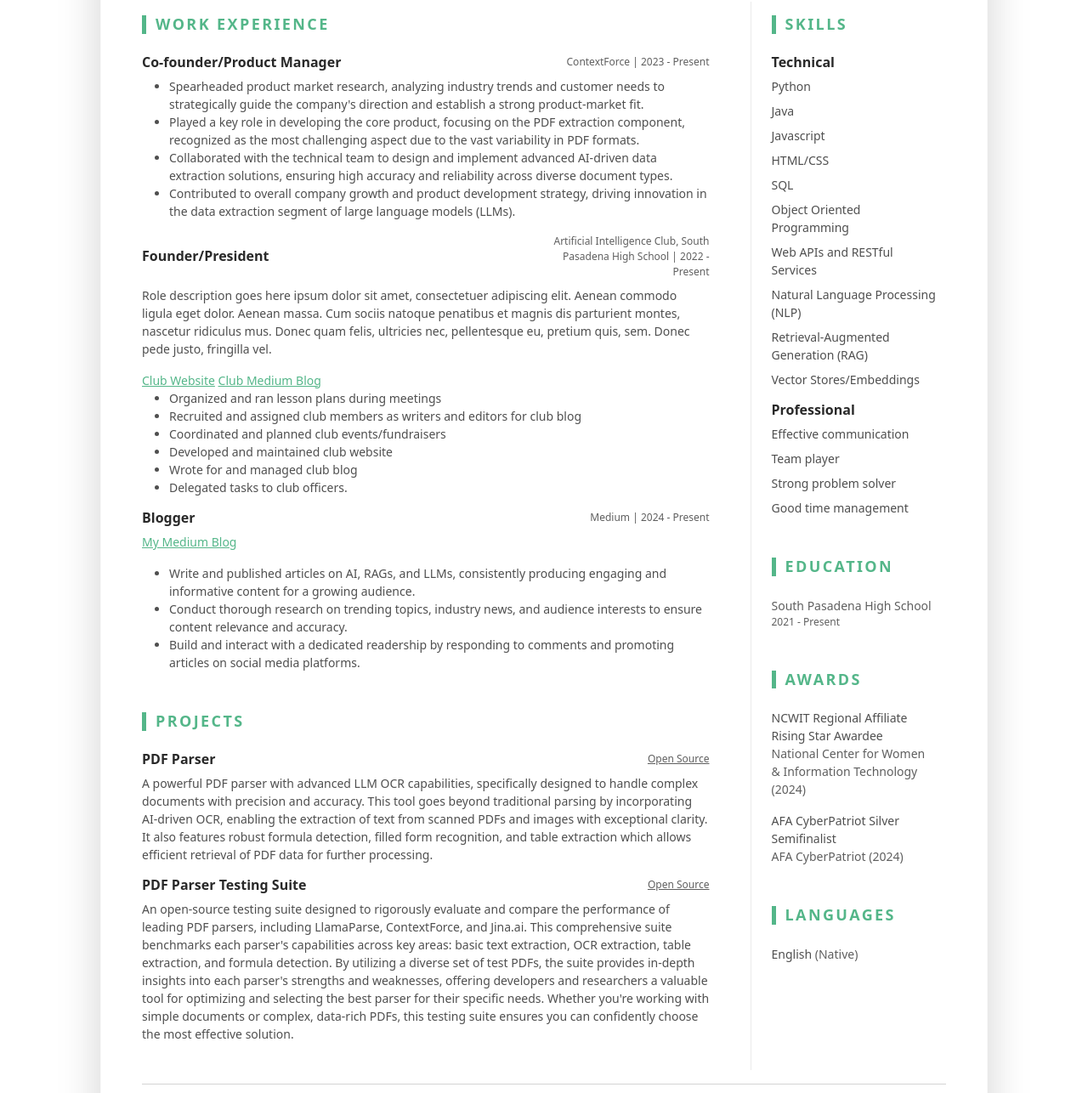
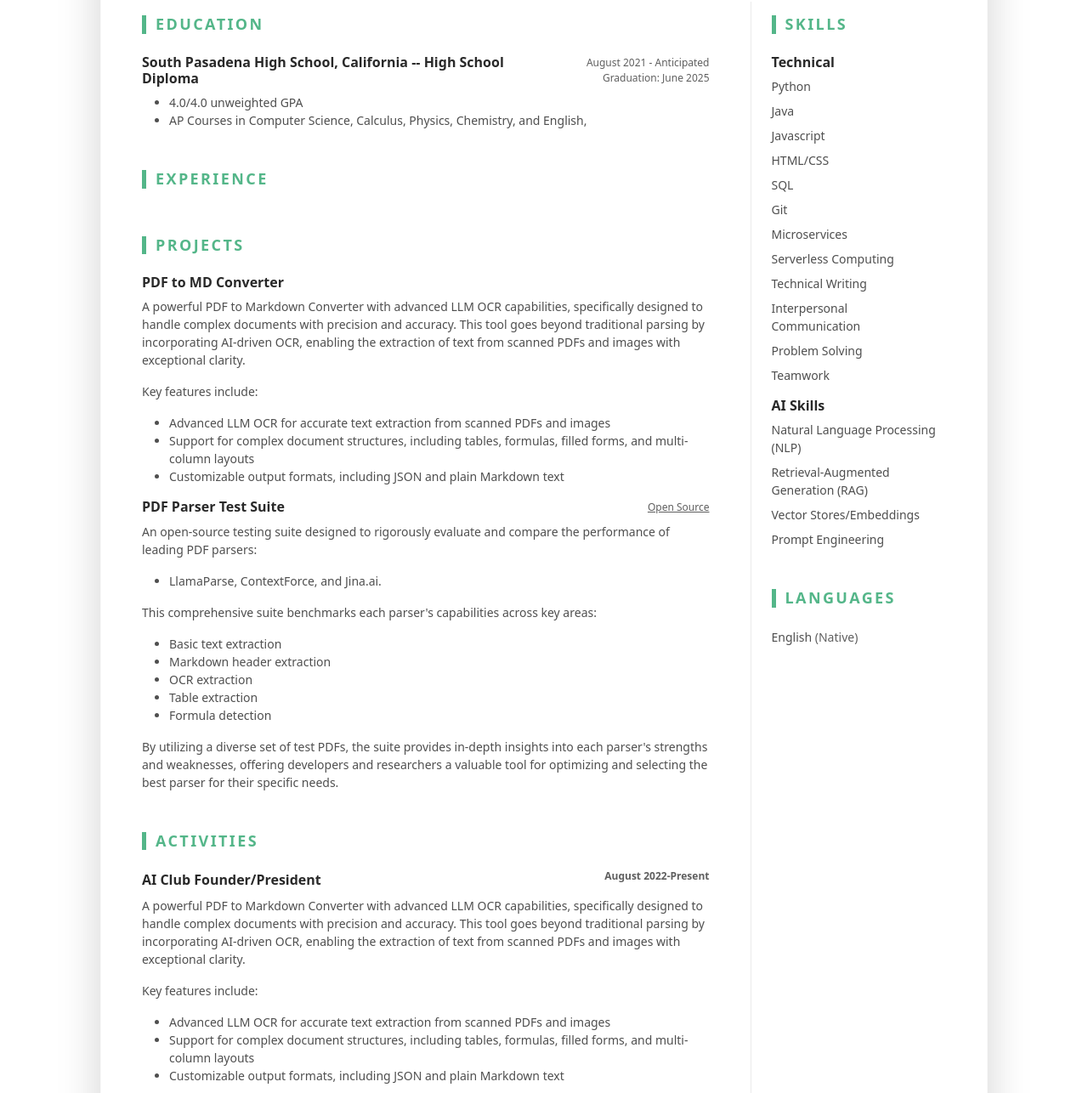
Before and after one commit to daniellehonn/daniellehon-resume, a plain HTML site: page index.html in a window 1280 px wide. Shown: the part 409-1695 px from the top of the page at 85% size. Drawn offline with Linux system fonts and the light colour scheme.

Commit message:
changed formatting

```diff
--- a/index.html
+++ b/index.html
@@ -32,7 +32,7 @@
 					<div class="row align-items-center">
 						<div class="resume-title col-12 col-md-6 col-lg-8 col-xl-9">
 							<h2 class="resume-name mb-0 text-uppercase">Danielle Hon</h2>
-							<div class="resume-tagline mb-3 mb-md-0">Senior Software Engineer</div>
+							<div class="resume-tagline mb-3 mb-md-0">High School Student</div>
 						</div><!--//resume-title-->
 						<div class="resume-contact col-12 col-md-6 col-lg-4 col-xl-3">
 							<ul class="list-unstyled mb-0">
@@ -62,83 +62,127 @@
 					<div class="row">
 						<div class="resume-main col-12 col-lg-8 col-xl-9   pe-0   pe-lg-5">
 							<section class="work-section py-3">
-								<h3 class="text-uppercase resume-section-heading mb-4">Work Experience</h3>
+								<h3 class="text-uppercase resume-section-heading mb-4">Education</h3>
 								<div class="item mb-3">
 									<div class="item-heading row align-items-center mb-2">
-										<h4 class="item-title col-12 col-md-6 col-lg-8 mb-2 mb-md-0">Co-founder/Product Manager</h4>
-										<div class="item-meta col-12 col-md-6 col-lg-4 text-muted text-start text-md-end">ContextForce | 2023 - Present</div>
+										<h4 class="item-title col-12 col-md-6 col-lg-8 mb-2 mb-md-0">South Pasadena High School, California -- High School Diploma</h4>
+										<div class="item-meta col-12 col-md-6 col-lg-4 text-muted text-start text-md-end">August 2021 - Anticipated Graduation: June 2025</div>
 
 									</div>
 									<div class="item-content">
 										<ul class="resume-list">
-											<li>Spearheaded product market research, analyzing industry trends and customer needs to strategically guide the company's direction and establish a strong product-market fit.</li>
-											<li>Played a key role in developing the core product, focusing on the PDF extraction component, recognized as the most challenging aspect due to the vast variability in PDF formats.</li>
-											<li>Collaborated with the technical team to design and implement advanced AI-driven data extraction solutions, ensuring high accuracy and reliability across diverse document types.</li>
-											<li>Contributed to overall company growth and product development strategy, driving innovation in the data extraction segment of large language models (LLMs).</li>
-										</ul>
-									</div>
-								</div><!--//item-->
-								<div class="item mb-3">
-									<div class="item-heading row align-items-center mb-2">
-										<h4 class="item-title col-12 col-md-6 col-lg-8 mb-2 mb-md-0">Founder/President</h4>
-										<div class="item-meta col-12 col-md-6 col-lg-4 text-muted text-start text-md-end">Artificial Intelligence Club, South Pasadena High School | 2022 - Present</div>
-
-									</div>
-									<div class="item-content">
-										<p>Role description goes here ipsum dolor sit amet, consectetuer adipiscing elit. Aenean commodo ligula eget dolor. Aenean massa. Cum sociis natoque penatibus et magnis dis parturient montes, nascetur ridiculus mus. Donec quam felis, ultricies nec, pellentesque eu, pretium quis, sem. Donec pede justo, fringilla vel.</p>
-										<a href="https://sphsaiclub.wixsite.com/sphs-ai-club">Club Website</a>
-										<a href="https://medium.com/@sphsaiclub">Club Medium Blog</a>
-										<ul class="resume-list">
-											<li>Organized and ran lesson plans during meetings</li>
-											<li>Recruited and assigned club members as writers and editors for club blog</li>
-											<li>Coordinated and planned club events/fundraisers</li>
-											<li>Developed and maintained club website</li>
-											<li>Wrote for and managed club blog</li>
-											<li>Delegated tasks to club officers.</li>
-										</ul>
-									</div>
-								</div><!--//item-->
-								<div class="item mb-3">
-									<div class="item-heading row align-items-center mb-2">
-										<h4 class="item-title col-12 col-md-6 col-lg-8 mb-2 mb-md-0">Blogger</h4>
-										<div class="item-meta col-12 col-md-6 col-lg-4 text-muted text-start text-md-end">Medium | 2024 - Present</div>
-
-									</div>
-									<div class="item-content">
-										<p><a href="daniellehonn.medium.com">My Medium Blog</a></p>
-										<ul class="resume-list">
-											<li>Write and published articles on AI, RAGs, and LLMs, consistently producing engaging and informative content for a growing audience.</li>
-											<li>Conduct thorough research on trending topics, industry news, and audience interests to ensure content relevance and accuracy.</li>
-											<li>Build and interact with a dedicated readership by responding to comments and promoting articles on social media platforms.</li>
+											<li>4.0/4.0 unweighted GPA</li>
+											<li>AP Courses in Computer Science, Calculus, Physics, Chemistry, and English, </li>
 										</ul>
 									</div>
 								</div><!--//item-->
 							</section><!--//work-section-->
 
+							<section class="work-section py-3">
+								<h3 class="text-uppercase resume-section-heading mb-4">Experience</h3>
+
+							</section><!--//project-section-->
 
 							<section class="project-section py-3">
 								<h3 class="text-uppercase resume-section-heading mb-4">Projects</h3>
 								<div class="item mb-3">
 									<div class="item-heading row align-items-center mb-2">
-										<h4 class="item-title col-12 col-md-6 col-lg-8 mb-2 mb-md-0">PDF Parser</h4>
-										<a href="https://github.com/contextforce/contextforce-python" class="item-meta col-12 col-md-6 col-lg-4 text-muted text-start text-md-end">Open Source</a>
-
+										<h4 class="item-title col-12 col-md-6 col-lg-8 mb-2 mb-md-0">PDF to MD Converter</h4>
 									</div>
 									<div class="item-content">
-										<p>A powerful PDF parser with advanced LLM OCR capabilities, specifically designed to handle complex documents with precision and accuracy. This tool goes beyond traditional parsing by incorporating AI-driven OCR, enabling the extraction of text from scanned PDFs and images with exceptional clarity. It also features robust formula detection, filled form recognition, and table extraction which allows efficient retrieval of PDF data for further processing. </p>
+										<p>A powerful PDF to Markdown Converter with advanced LLM OCR capabilities, specifically designed to handle complex documents with precision and accuracy. This tool goes beyond traditional parsing by incorporating AI-driven OCR, enabling the extraction of text from scanned PDFs and images with exceptional clarity.</p>
+										<p>Key features include:</p>
+										<ul class="resume-list">
+											<li>Advanced LLM OCR for accurate text extraction from scanned PDFs and images</li>
+											<li>Support for complex document structures, including tables, formulas, filled forms, and multi-column layouts</li>
+											<li>Customizable output formats, including JSON and plain Markdown text</li>
+										</ul>
 									</div>
 								</div><!--//item-->
 								<div class="item">
 									<div class="item-heading row align-items-center mb-2">
-										<h4 class="item-title col-12 col-md-6 col-lg-8 mb-2 mb-md-0">PDF Parser Testing Suite</h4>
+										<h4 class="item-title col-12 col-md-6 col-lg-8 mb-2 mb-md-0">PDF Parser Test Suite</h4>
 										<a href="https://github.com/daniellehonn/pdf-parser-test-suite" class="item-meta col-12 col-md-6 col-lg-4 text-muted text-start text-md-end">Open Source</a>
 
 									</div>
 									<div class="item-content">
-										<p>An open-source testing suite designed to rigorously evaluate and compare the performance of leading PDF parsers, including LlamaParse, ContextForce, and Jina.ai. This comprehensive suite benchmarks each parser's capabilities across key areas: basic text extraction, OCR extraction, table extraction, and formula detection. By utilizing a diverse set of test PDFs, the suite provides in-depth insights into each parser's strengths and weaknesses, offering developers and researchers a valuable tool for optimizing and selecting the best parser for their specific needs. Whether you're working with simple documents or complex, data-rich PDFs, this testing suite ensures you can confidently choose the most effective solution.</p>
+										<p>An open-source testing suite designed to rigorously evaluate and compare the performance of leading PDF parsers: </p>
+										<ul class="resume-list">
+											<li>LlamaParse, ContextForce, and Jina.ai.</li>
+										</ul>
+										<p>This comprehensive suite benchmarks each parser's capabilities across key areas: </p>
+										<ul class="resume-list">
+											<li>Basic text extraction</li>
+											<li>Markdown header extraction</li>
+											<li>OCR extraction</li>
+											<li>Table extraction</li>
+											<li>Formula detection</li>
+										</ul>
+										<p>By utilizing a diverse set of test PDFs, the suite provides in-depth insights into each parser's strengths and weaknesses, offering developers and researchers a valuable tool for optimizing and selecting the best parser for their specific needs. </p>
 									</div>
 								</div><!--//item-->
 							</section><!--//project-section-->
+
+							<section class="project-section py-3">
+								<h3 class="text-uppercase resume-section-heading mb-4">Activities</h3>
+								<div class="item mb-3">
+									<div class="item-heading row align-items-center mb-2">
+										<h4 class="item-title col-12 col-md-6 col-lg-8 mb-2 mb-md-0">AI Club Founder/President</h4>
+										<h5 class="item-meta col-12 col-md-6 col-lg-4 text-muted text-start text-md-end">August 2022-Present</h5>
+									</div>
+									<div class="item-content">
+										<p>A powerful PDF to Markdown Converter with advanced LLM OCR capabilities, specifically designed to handle complex documents with precision and accuracy. This tool goes beyond traditional parsing by incorporating AI-driven OCR, enabling the extraction of text from scanned PDFs and images with exceptional clarity.</p>
+										<p>Key features include:</p>
+										<ul class="resume-list">
+											<li>Advanced LLM OCR for accurate text extraction from scanned PDFs and images</li>
+											<li>Support for complex document structures, including tables, formulas, filled forms, and multi-column layouts</li>
+											<li>Customizable output formats, including JSON and plain Markdown text</li>
+										</ul>
+									</div>
+								</div><!--//item-->
+								<div class="item">
+									<div class="item-heading row align-items-center mb-2">
+										<h4 class="item-title col-12 col-md-6 col-lg-8 mb-2 mb-md-0">PDF Parser Test Suite</h4>
+										<a href="https://github.com/daniellehonn/pdf-parser-test-suite" class="item-meta col-12 col-md-6 col-lg-4 text-muted text-start text-md-end">Open Source</a>
+
+									</div>
+									<div class="item-content">
+										<p>An open-source testing suite designed to rigorously evaluate and compare the performance of leading PDF parsers: </p>
+										<ul class="resume-list">
+											<li>LlamaParse, ContextForce, and Jina.ai.</li>
+										</ul>
+										<p>This comprehensive suite benchmarks each parser's capabilities across key areas: </p>
+										<ul class="resume-list">
+											<li>Basic text extraction</li>
+											<li>Markdown header extraction</li>
+											<li>OCR extraction</li>
+											<li>Table extraction</li>
+											<li>Formula detection</li>
+										</ul>
+										<p>By utilizing a diverse set of test PDFs, the suite provides in-depth insights into each parser's strengths and weaknesses, offering developers and researchers a valuable tool for optimizing and selecting the best parser for their specific needs. </p>
+									</div>
+								</div><!--//item-->
+							</section><!--//project-section-->
+
+							<section class="project-section py-3">
+								<h3 class="text-uppercase resume-section-heading mb-4">Awards</h3>
+								<div class="item mb-3">
+									<div class="item-heading row align-items-center mb-2">
+										<h4 class="item-title col-12 col-md-6 col-lg-8 mb-2 mb-md-0">NCWIT Regional Affiliate Rising Star Awardee (2024)</h4>
+									</div>
+									<div class="item-content">
+										<p>National Center for Women & Information Technology</p>
+									</div>
+								</div><!--//item-->
+								<div class="item mb-3">
+									<div class="item-heading row align-items-center mb-2">
+										<h4 class="item-title col-12 col-md-6 col-lg-8 mb-2 mb-md-0">AFA CyberPatriot Silver Semifinalist (2024)</h4>
+									</div>
+									<div class="item-content">
+										<p>Air & Space Forces Association(AFA) CyberPatriot</p>
+									</div>
+								</div><!--//item-->
+							</section><!--//awards-section-->
 						</div><!--//resume-main-->
 						<aside class="resume-aside col-12 col-lg-4 col-xl-3 px-lg-4 pb-lg-4">
 							<section class="skills-section py-3">
@@ -151,45 +195,23 @@
 										<li class="mb-2">Javascript</li>
 										<li class="mb-2">HTML/CSS</li>
 										<li class="mb-2">SQL</li>
-											<li class="mb-2">Object Oriented Programming</li>
-											<li class="mb-2">Web APIs and RESTful Services</li>
+										<li class="mb-2">Git</li>
+										<li class="mb-2">Microservices</li>
+										<li class="mb-2">Serverless Computing</li>
+										<li class="mb-2">Technical Writing</li>
+										<li class="mb-2">Interpersonal Communication</li>
+										<li class="mb-2">Problem Solving</li>
+										<li class="mb-2">Teamwork</li>
+									</ul>
+									<h4 class="item-title">AI Skills</h4>
+									<ul class="list-unstyled resume-skills-list">
 										<li class="mb-2">Natural Language Processing (NLP)</li>
 										<li class="mb-2">Retrieval-Augmented Generation (RAG)</li>
 										<li class="mb-2">Vector Stores/Embeddings</li>
-										</ul>
-									</div><!--//item-->
-									<div class="item">
-										<h4 class="item-title">Professional</h4>
-										<ul class="list-unstyled resume-skills-list">
-											<li class="mb-2">Effective communication</li>
-											<li class="mb-2">Team player<li>
-												<li class="mb-2">Strong problem solver</li>
-												<li>Good time management</li>
+										<li class="mb-2">Prompt Engineering</li>
 									</ul>
 									</div><!--//item-->
 									</section><!--//skills-section-->
-									<section class="education-section py-3">
-										<h3 class="text-uppercase resume-section-heading mb-4">Education</h3>
-										<ul class="list-unstyled resume-education-list">
-											<li class="mb-3">
-												<div class="resume-degree-org text-muted">South Pasadena High School</div>
-												<div class="resume-degree-time text-muted">2021 - Present</div>
-											</li>
-										</ul>
-									</section><!--//education-section-->
-									<section class="education-section py-3">
-										<h3 class="text-uppercase resume-section-heading mb-4">Awards</h3>
-										<ul class="list-unstyled resume-awards-list">
-											<li class="mb-3">
-												<div class="font-weight-bold">NCWIT Regional Affiliate Rising Star Awardee</div>
-												<div class="text-muted">National Center for Women & Information Technology (2024)</div>
-											</li>
-											<li>
-												<div class="font-weight-bold">AFA CyberPatriot Silver Semifinalist</div>
-												<div class="text-muted">AFA CyberPatriot (2024)</div>
-											</li>
-										</ul>
-									</section><!--//education-section-->
 									<section class="skills-section py-3">
 										<h3 class="text-uppercase resume-section-heading mb-4">Languages</h3>
 										<ul class="list-unstyled resume-lang-list">
@@ -203,9 +225,8 @@
 						<hr>
 						<div class="resume-footer text-center">
 							<ul class="resume-social-list list-inline mx-auto mb-0 d-inline-block text-muted">
-								<li class="list-inline-item mb-lg-0 me-3"><a class="resume-link" href="#"><i class="fab fa-github-square fa-2x me-2" data-fa-transform="down-4"></i><span class="d-none d-lg-inline-block text-muted">github.com/username</span></a></li>
-								<li class="list-inline-item mb-lg-0 me-3"><a class="resume-link" href="#"><i class="fab fa-linkedin fa-2x me-2" data-fa-transform="down-4"></i><span class="d-none d-lg-inline-block text-muted">linkedin.com/in/username</span></a></li>
-								<li class="list-inline-item mb-lg-0 me-lg-3"><a class="resume-link" href="#"><i class="fab fa-twitter-square fa-2x me-2" data-fa-transform="down-4"></i><span class="d-none d-lg-inline-block text-muted">@twittername</span></a></li>
+								<li class="list-inline-item mb-lg-0 me-3"><a class="resume-link" href="#"><i class="fab fa-github-square fa-2x me-2" data-fa-transform="down-4"></i><span class="d-none d-lg-inline-block text-muted">github.com/daniellehonn</span></a></li>
+								<li class="list-inline-item mb-lg-0 me-3"><a class="resume-link" href="#"><i class="fab fa-linkedin fa-2x me-2" data-fa-transform="down-4"></i><span class="d-none d-lg-inline-block text-muted">linkedin.com/in/daniellehon</span></a></li>
 							</ul>
 						</div><!--//resume-footer-->
 					</article>
```
Lines whose indentation alone changed are shown as unchanged.
